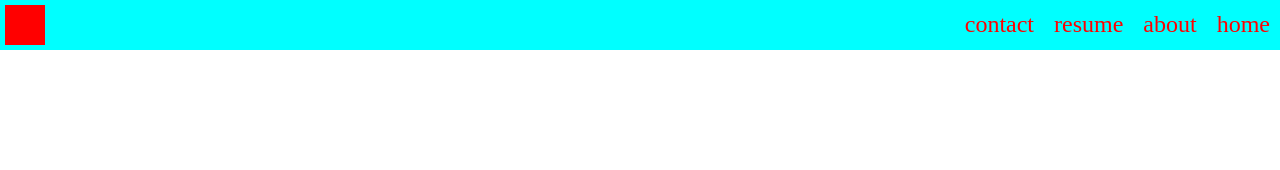
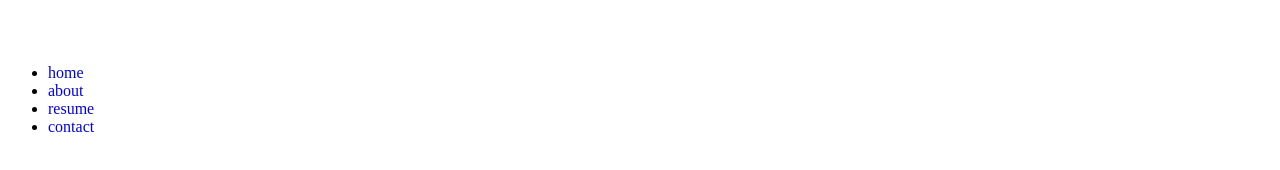
Before and after one commit to fsinstructor02/css-debug, a plain HTML site: page index.html in a window 1280 px wide. Drawn offline with Linux system fonts and the light colour scheme.

Commit message:
fix it
fix it

```diff
--- a/css/main.css
+++ b/css/main.css
@@ -1,36 +1,36 @@
 /* CSS */
 
 body {
-    margin: 0;
+    marin: 0;
 }
 
 
 .nav {
-    position: absolute;
+    position: absoute;
     top: 0px;
-    left: 0px;
-    width: 100%;
+    let: 0px;
+    width: 100;
     height: 50px;
-    background-color: aqua;
+    background-clor: aqua;
 }
 
 .logo {
-    position: absolute;
+    positon: absoute;
     left: 5px;
-    top: 5px;
-    width: 40px;
+    tp: 5px;
+    with: 40px;
     height: 40px;
-    background: red;
-    cursor: pointer;
+    backgound: red;
+    cursr: pointer;
 
 }
 
 
 ul {
-    height: auto;
+    heght: aut;
 }
 
-ul li {
+ul l {
     position: relative;
     float: right;
     list-style: none;
@@ -39,12 +39,12 @@ ul li {
 
 
 a {
-    color: red;
-    transition: 500ms ease-in-out color;
+    clor: red;
+    tranition: 500ms eio clor;
     text-decoration: none;
-    font-size: 24px;
-    padding: 0 10px;
-    position: relative;
+    font-sze: 24;
+    pading: 0 10px;
+    posiion: relaive;
 }
 
 
```
